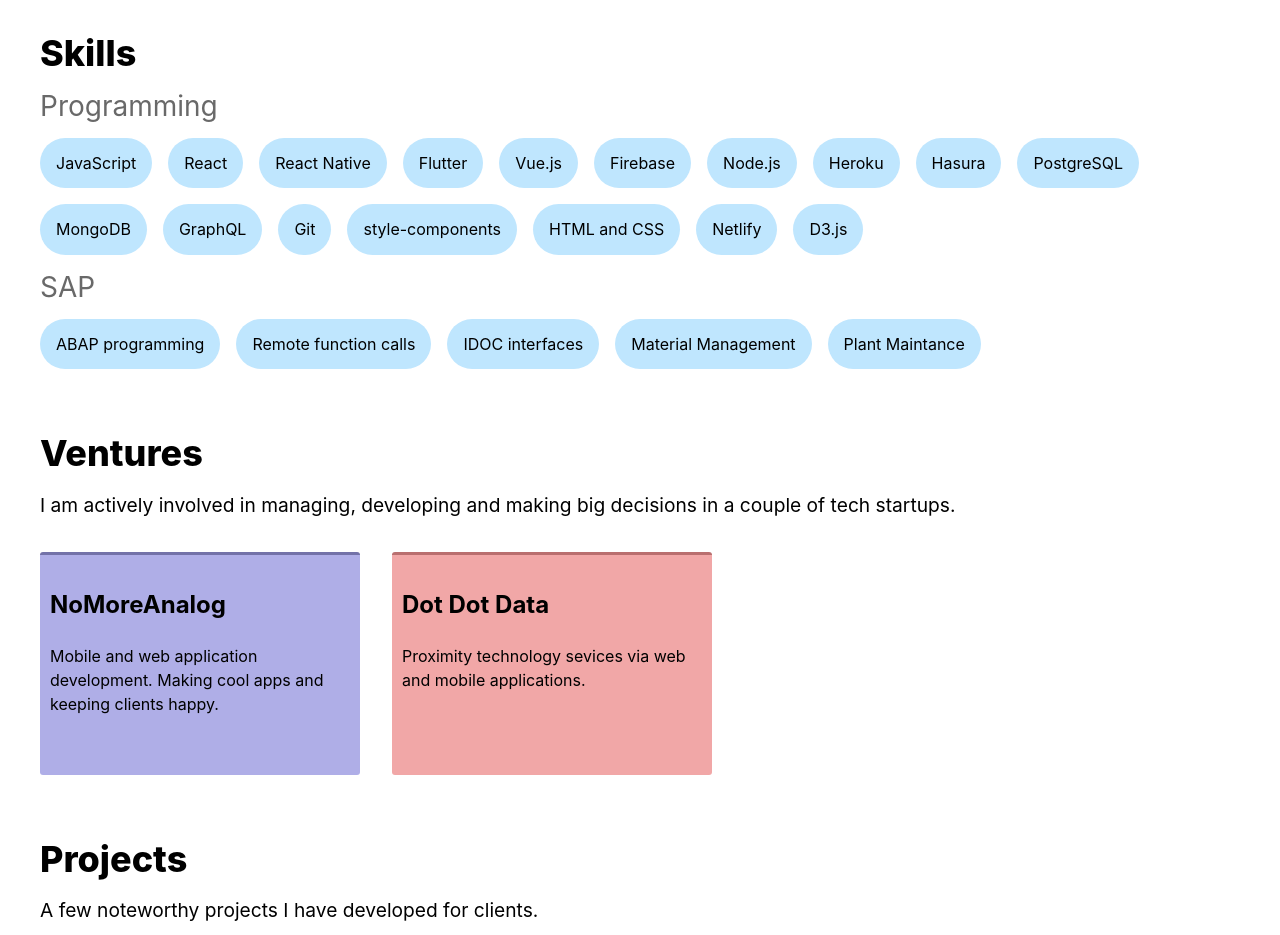
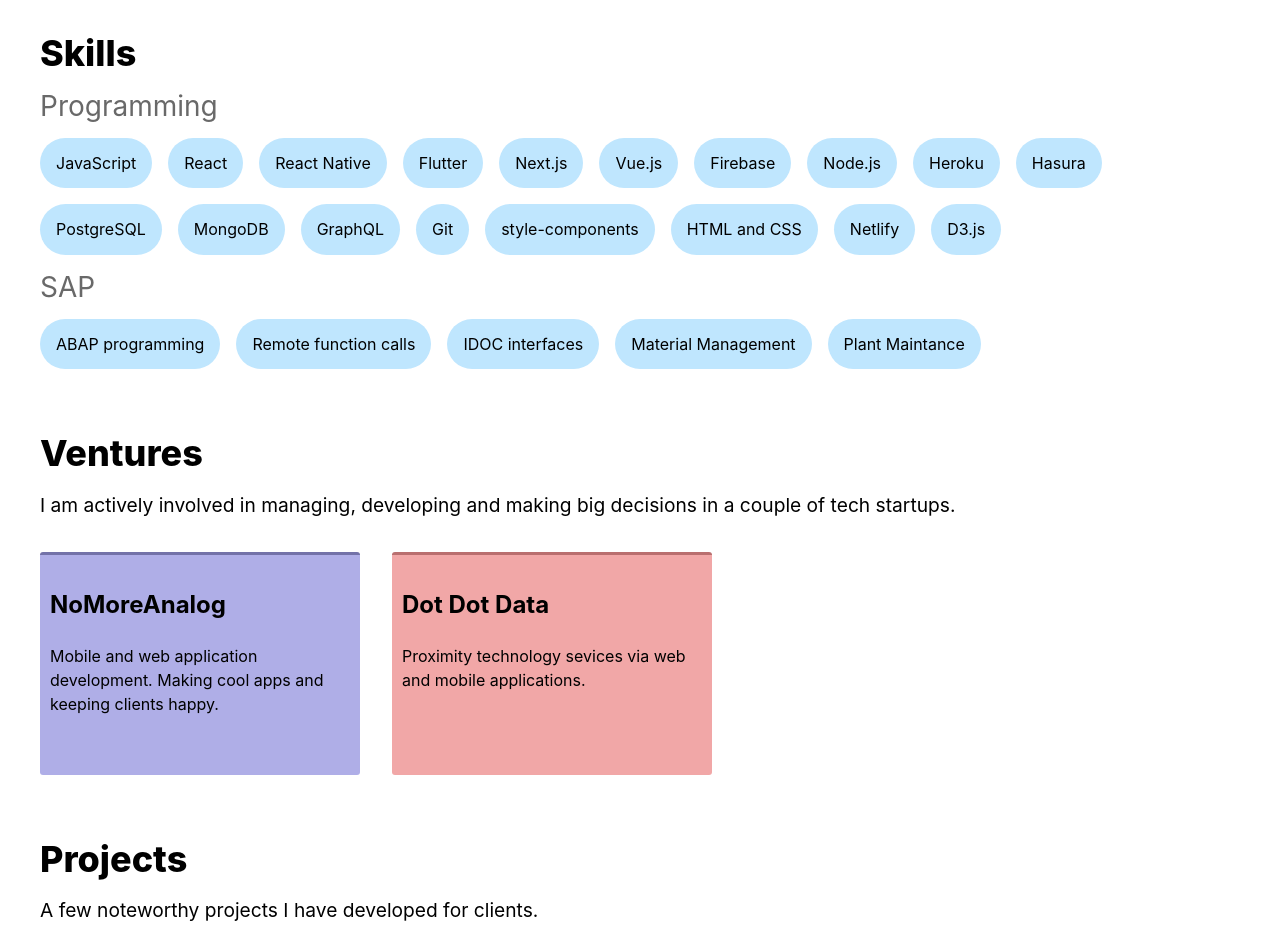
Before and after one commit to joserocha3/resume.pablorocha.me, a Gatsby site: page / in a window 1280 px wide. Shown: the part 2260-3195 px from the top of the page. Built offline with nearby package versions, Linux system fonts and the light colour scheme; Gatsby itself is replaced by a stand-in of ours.

Commit message:
add next.js

```diff
--- a/src/components/Skills.js
+++ b/src/components/Skills.js
@@ -32,6 +32,7 @@
       <Badge>React</Badge>
       <Badge>React Native</Badge>
       <Badge>Flutter</Badge>
+      <Badge>Next.js</Badge>
       <Badge>Vue.js</Badge>
       <Badge>Firebase</Badge>
       <Badge>Node.js</Badge>
```
Also changed, not shown: 2 other files.
